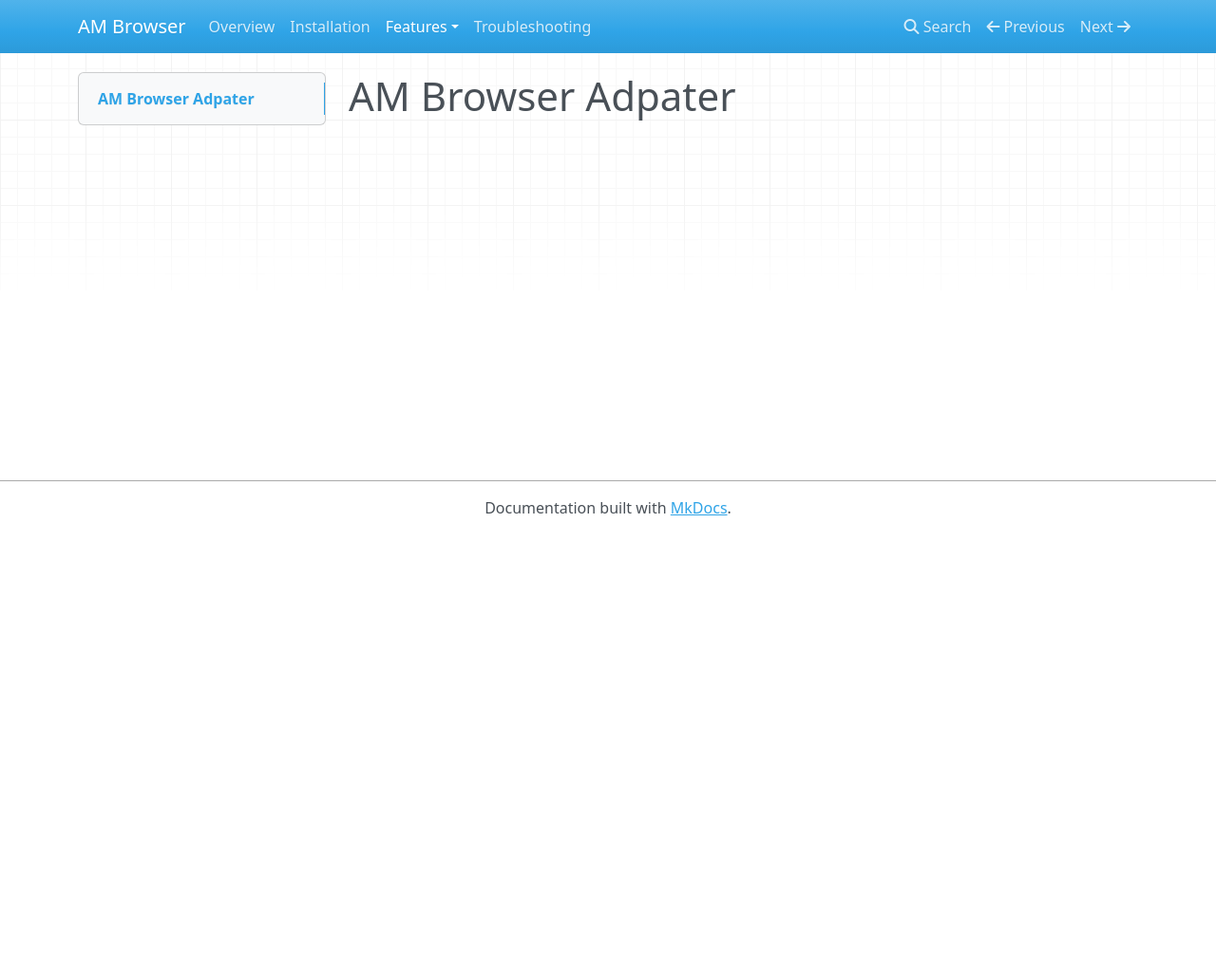
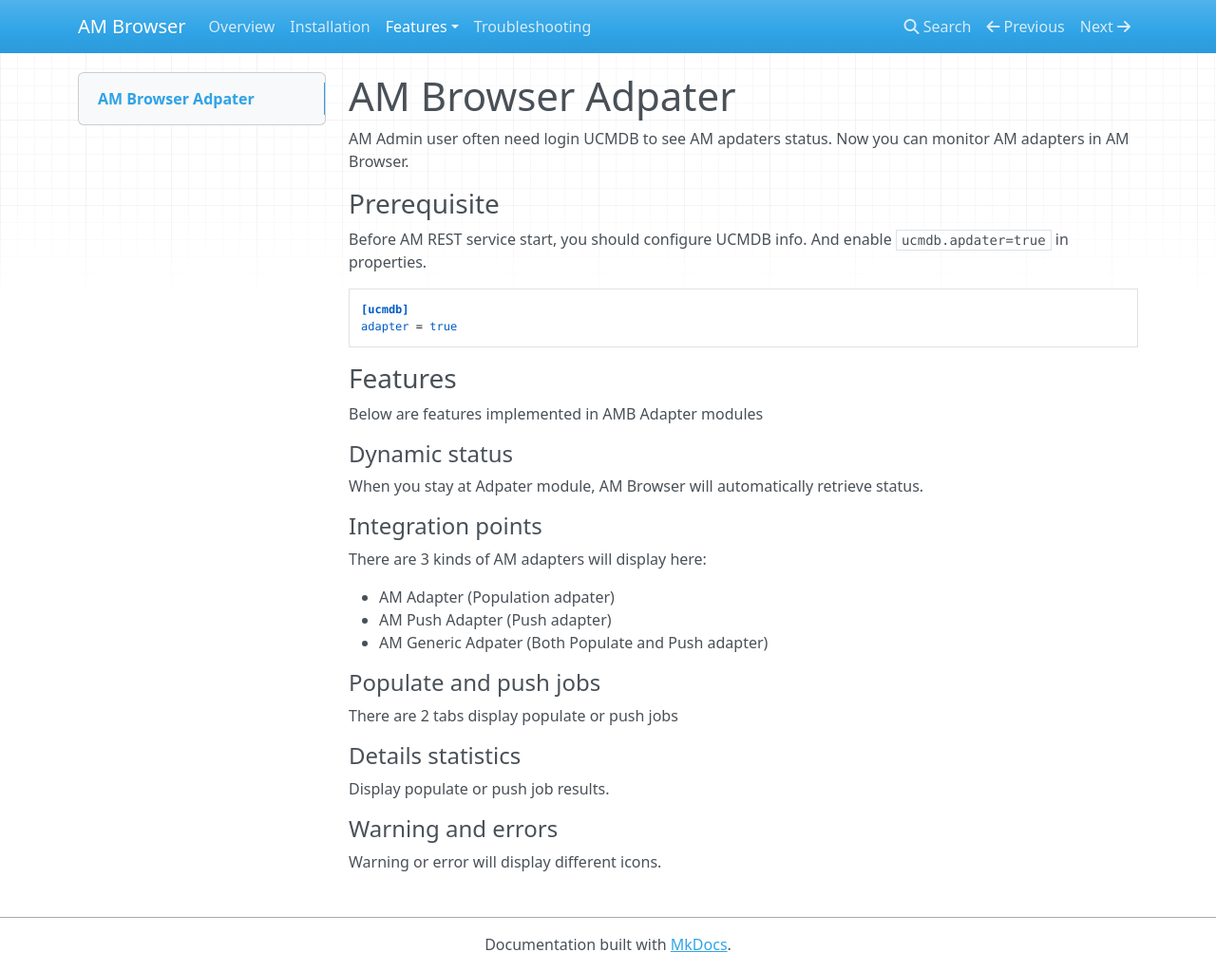
Before and after one commit to masogit/amb-doc, an MkDocs documentation site: the page built from docs/features/adpater.md, in a window 1280 px wide and 1023 px high. Shown: the whole window at 95% size. Built offline with MkDocs 1.6.1, drawn with Linux system fonts in a browser that asks for light colours; nearby versions of some CDN libraries; old or Windows-style settings are respelled for this version of MkDocs.

Commit message:
Adpater update

````diff
--- a/docs/features/adpater.md
+++ b/docs/features/adpater.md
@@ -1 +1,39 @@
 # AM Browser Adpater
+
+AM Admin user often need login UCMDB to see AM apdaters status. Now you can monitor AM adapters in AM Browser.
+
+### Prerequisite
+Before AM REST service start, you should configure UCMDB info. And enable `ucmdb.apdater=true` in properties.
+
+```
+[ucmdb]
+adapter = true
+```
+
+### Features
+
+Below are features implemented in AMB Adapter modules
+
+#### Dynamic status
+
+When you stay at Adpater module, AM Browser will automatically retrieve status.
+
+#### Integration points
+
+There are 3 kinds of AM adapters will display here:
+
+- AM Adapter (Population adpater)
+- AM Push Adapter (Push adapter)
+- AM Generic Adpater (Both Populate and Push adapter)
+
+#### Populate and push jobs
+
+There are 2 tabs display populate or push jobs
+
+#### Details statistics
+
+Display populate or push job results.
+
+#### Warning and errors
+
+Warning or error will display different icons.
````
